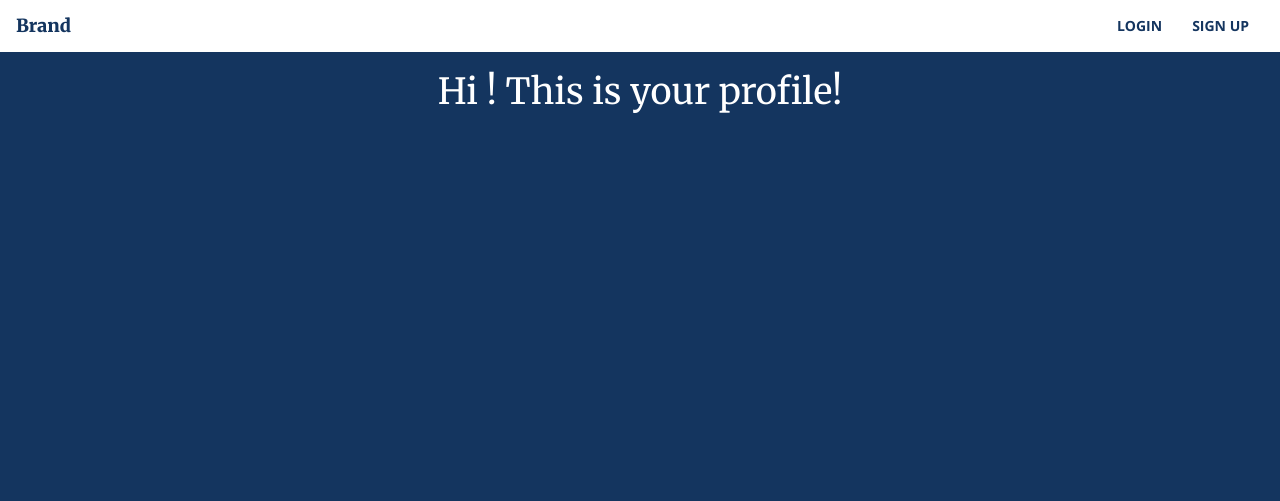
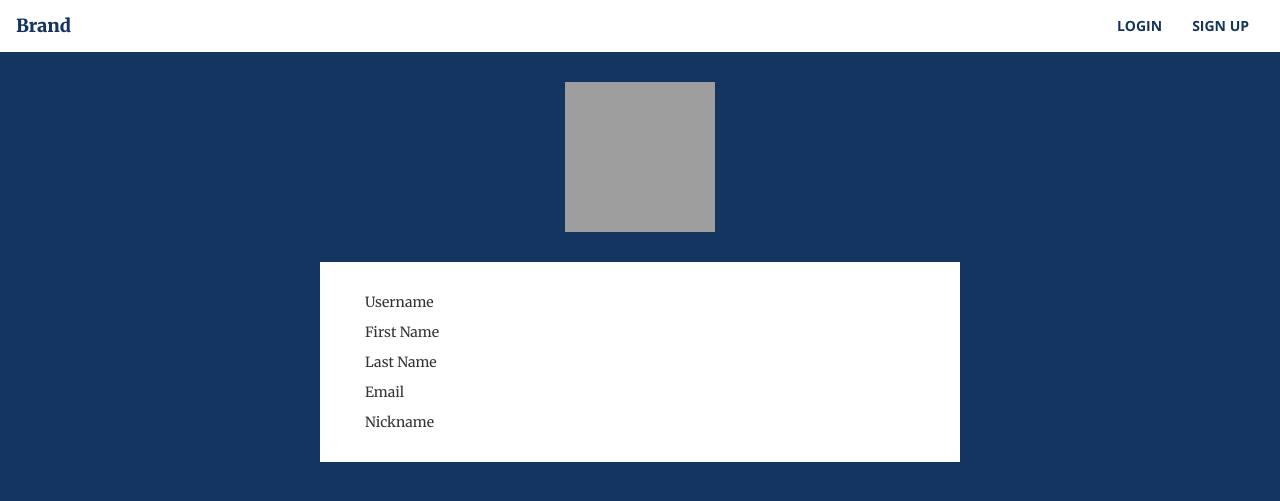
Before and after one commit to jaredasch/Social-Platform-Tutorial, a Flask app: template app/templates/user/profile.html in a window 1280 px wide. Shown: the top 501 px of the page. Run offline with Flask 2, Linux system fonts and the light colour scheme; the template is opened without the code that fills it, so the values that code supplies are empty; some libraries are stand-ins or nearby versions; grey boxes are pictures that could not be loaded.

Commit message:
Profile pages, fixed dates, moved posts

```diff
--- a/app/forms.py
+++ b/app/forms.py
@@ -31,6 +31,7 @@
     confirm_password = PasswordField("Password", validators=[DataRequired(), EqualTo('password')])
     submit = SubmitField()
 
+
 class PostForm(Form):
-    text = TextAreaField ('Post', validators=[DataRequired()])
+    body = TextAreaField ('Post', validators=[DataRequired()])
     submit = SubmitField()
--- a/app/static/css/base.css
+++ b/app/static/css/base.css
@@ -161,6 +161,19 @@
     color: #14355f
 }
 
+.auth-form textarea {
+    resize: none;
+    -webkit-box-sizing: border-box;
+    -moz-box-sizing: border-box;
+    box-sizing: border-box;
+    width: 100%;
+    border: none;
+}
+
+.auth-form textarea:focus {
+    outline: none;
+}
+
 form p {
     margin-top: 20px;
     text-align: center;
@@ -172,10 +185,76 @@
     color: darkred !important
 }
 
-#mainNav {
-    position: relative
+.profile-container {
+    margin: 20px auto auto auto;
+    width: 50%;
+    background-color: white;
+    padding: 20px;
 }
 
-form table tr td {
-    width: 50%
+.profile-container .profile-row div {
+    width: 50%;
 }
+
+.profile-container .profile-row {
+    margin: 10px;
+}
+
+.profile-container .profile-row .profile-value {
+    font-family: 'Open Sans', 'Helvetica Neue', Arial, sans-serif !important;
+}
+
+.profile-pic {
+    background-size: cover !important;
+    width: 150px;
+    height: 150px;
+    margin: 30px auto;
+}
+
+.post {
+    margin: 30px auto auto auto;
+    width: 50%;
+    background-color: white;
+    padding: 20px;
+}
+
+.name {
+    color: rgba(0, 75, 150, 0.8);
+    font-size: 1.1em !important;
+}
+
+.post a {
+    font-family: 'Merriweather', 'Helvetica Neue', Arial, sans-serif;
+    font-size: 1.1em;
+}
+
+.post .post-body {
+    padding: 10px 10px 0 10px;
+}
+
+.post-content {
+    color: #222 !important;
+    font-size: 0.9em !important;
+    font-family: 'Open Sans', 'Helvetica Neue', Arial, sans-serif !important;
+}
+
+.post .username {
+    padding-left: 1em;
+}
+
+.icon {
+    width: 2em;
+    height: 2em;
+    background-size: cover !important;
+    display: inline-block;
+    float: left;
+    margin: 0 20px 5px 0px;
+}
+
+.post .post-date {
+    font-family: 'Open Sans', 'Helvetica Neue', Arial, sans-serif !important;
+    color: #888 !important;
+    font-size: 12px;
+    margin-top: 10px;
+    margin-bottom: -5px;
+}
--- a/app/templates/base.html
+++ b/app/templates/base.html
@@ -31,9 +31,7 @@
                     <li><a href="{{ url_for("login") }}">Login</a></li>
                     <li><a href="{{ url_for("signup") }}">Sign Up</a></li>
                 {% else %}
-                    <li><a href="{{ url_for("profile") }}"> Hi {{ current_user.fname }}</a></li>
-                    <li><a href="{{ url_for("create") }}"> Make a Post </a></li>
-                    <li><a href="{{ url_for("posts") }}"> Posts </a></li>
+                    <li><a href="{{ url_for("profile", user=current_user.username) }}"> Hi {{ current_user.fname }}</a></li>
                     <li><a href="{{ url_for("logout") }}">Logout</a></li>
                 {% endif %}
             </ul>
--- a/app/templates/user/create.html
+++ b/app/templates/user/create.html
@@ -2,8 +2,8 @@
 {% block content %}
     <form action="{{ url_for("create") }}" method="POST">
         {{ form.hidden_tag() }}
-        {{ form.text(placeholder="Write something........", rows = '10', cols = '10') }}
-        {% for error in form.text.errors %}
+        {{ form.body(placeholder="Write something........", rows = '10', cols = '10') }}
+        {% for error in form.body.errors %}
             <p class="error">{{ error }}</p>
         {% endfor %}
 
--- a/app/templates/user/posts.html
+++ /dev/null
@@ -1,6 +0,0 @@
-{% extends "base.html" %}
-{% block content %}
-    {% for post in posts %}
-    	<div><p>{{ post.author.nickname }} says: <b>{{ post.text }}</b> at <font color = "red"> {{post.date}} </font> </p></div>
-    {% endfor %}
-{% endblock %}
--- a/app/templates/user/profile.html
+++ b/app/templates/user/profile.html
@@ -1,4 +1,62 @@
 {% extends "base.html" %}
 {% block content %}
-    <h1 align="center"> <font color = "white"> Hi {{name}}! This is your profile! </font> </h1>
+
+    <div class="profile-pic" style="background: url('https://s3.amazonaws.com/FringeBucket/default-user.png') 50% 50% no-repeat;"></div>
+    {% if current_user.username == user.username %}
+        <div class="profile-container">
+            <div class="profile-row row">
+                <div class="profile-label col-lg-6 col-md-6 col-sm-6 col-xs-6">Username</div>
+                <div class="profile-value col-lg-6 col-md-6 col-sm-6 col-xs-6">{{ user.username }}</div>
+            </div>
+            <div class="profile-row row">
+                <div class="profile-label col-lg-6 col-md-6 col-sm-6 col-xs-6">First Name</div>
+                <div class="profile-value col-lg-6 col-md-6 col-sm-6 col-xs-6">{{ user.fname }}</div>
+            </div>
+            <div class="profile-row row">
+                <div class="profile-label col-lg-6 col-md-6 col-sm-6 col-xs-6">Last Name</div>
+                <div class="profile-value col-lg-6 col-md-6 col-sm-6 col-xs-6">{{ user.lname }}</div>
+            </div>
+            <div class="profile-row row">
+                <div class="profile-label col-lg-6 col-md-6 col-sm-6 col-xs-6">Email</div>
+                <div class="profile-value col-lg-6 col-md-6 col-sm-6 col-xs-6">{{ user.email }}</div>
+            </div>
+            <div class="profile-row row">
+                <div class="profile-label col-lg-6 col-md-6 col-sm-6 col-xs-6">Nickname</div>
+                <div class="profile-value col-lg-6 col-md-6 col-sm-6 col-xs-6profile-value">{{ user.nickname }}</div>
+            </div>
+        </div>
+    {% else %}
+        <div class="profile-container">
+            <div class="profile-row row">
+                <div class="profile-label col-lg-6 col-md-6 col-sm-6 col-xs-6">Username</div>
+                <div class="profile-value col-lg-6 col-md-6 col-sm-6 col-xs-6">{{ user.username }}</div>
+            </div>
+            <div class="profile-row row">
+                <div class="profile-label col-lg-6 col-md-6 col-sm-6 col-xs-6">First Name</div>
+                <div class="profile-value col-lg-6 col-md-6 col-sm-6 col-xs-6">{{ user.fname }}</div>
+            </div>
+            <div class="profile-row row">
+                <div class="profile-label col-lg-6 col-md-6 col-sm-6 col-xs-6">Last Name</div>
+                <div class="profile-value col-lg-6 col-md-6 col-sm-6 col-xs-6">{{ user.lname }}</div>
+            </div>
+            <div class="profile-row row">
+                <div class="profile-label col-lg-6 col-md-6 col-sm-6 col-xs-6">Email</div>
+                <div class="profile-value col-lg-6 col-md-6 col-sm-6 col-xs-6">{{ user.email }}</div>
+            </div>
+            <div class="profile-row row">
+                <div class="profile-label col-lg-6 col-md-6 col-sm-6 col-xs-6">Nickname</div>
+                <div class="profile-value col-lg-6 col-md-6 col-sm-6 col-xs-6profile-value">{{ user.nickname }}</div>
+            </div>
+        </div>
+    {% endif %}
+    {% for post in posts %}
+        <div class="post">
+            <div class="icon" style="background: url('https://s3.amazonaws.com/FringeBucket/default-user.png') 50% 50% no-repeat;"></div>
+            <a href="{{ url_for("profile", user=post.author.username) }}">{{ post.author.nickname }}</a><span class="username">{{ post.author.username }}</span>
+            <div class="post-body">
+                <p class="post-content">{{ post.body }}</p>
+            </div>
+            <p class="post-date">{{ post.date.strftime('%I:%M %p %B %d, %Y') }}</p>
+        </div>
+    {% endfor %}
 {% endblock %}
--- a/app/views.py
+++ b/app/views.py
@@ -1,19 +1,23 @@
 from app import app, models, db, lm
-from flask import render_template, flash, redirect, session, request, url_for, g
+from flask import render_template, flash, redirect, session, request, url_for
 from flask_login import login_user, login_required, logout_user, current_user, login_required
 from .forms import SignupForm, LoginForm, PostForm
-from .models import User
 import datetime
 
+lm.login_view = "login"
 
 
 @lm.user_loader
 def load_user(id):
     return models.User.query.get(int(id))
 
+
 @app.route('/', methods=['GET'])
+@login_required
 def index():
-    return render_template("base.html", title="Home", session=session)
+    posts = models.Post.query.order_by("date desc").all()
+    form = PostForm()
+    return render_template("user/index.html", title='Home', posts=posts, form=form)
 
 
 @app.route('/signup', methods=['GET', 'POST'])
@@ -42,32 +46,28 @@
         return redirect(request.args.get("next") or url_for("index"))
     return render_template("general/login.html", title="Log In", form=form)
 
-@app.route('/profile')
+
+@app.route('/profile/<user>')
 @login_required
-def profile():
-    g.user = current_user.fname
-    return render_template("user/profile.html", name = g.user, title = g.user + "'s Profile")
+def profile(user):
+    if models.User.query.filter_by(username=user).count() == 0:
+        return redirect(url_for("index"))
+    user = models.User.query.filter_by(username=user).one()
+    posts = models.Post.query.filter_by(author=user)
+    return render_template("user/profile.html", user=user, posts=posts, title=user.fname + "'s Profile")
 
-@app.route('/create', methods=['GET', 'POST'])
+
+@app.route('/post', methods=['POST'])
 @login_required
-def create():
+def post():
     form = PostForm()
-    if form.validate_on_submit():
-        new_post = models.Posts(text = form.text.data, date = datetime.datetime.utcnow(), author = current_user)
+    if form.validate():
+        new_post = models.Post(body=form.body.data, date=datetime.datetime.utcnow(), author=current_user)
         db.session.add(new_post)
         db.session.commit()
-        return redirect(url_for("posts"))
-    if request.method == "GET":
-        return render_template("user/create.html", title="Create A Post", form=form)
-    return render_template("user/create.html", title="Create A Post", form=form)
-
-
-@app.route('/posts')
-@login_required
-def posts():
-    current_userID = current_user.id
-    user_posts = models.Posts.query.filter_by(userID = current_userID)
-    return render_template("user/posts.html", title = 'Posts', posts = user_posts)
+        return redirect(url_for("index"))
+    print form.body.errors
+    return redirect(url_for("index"))
 
 
 @app.route('/logout', methods=['GET'])
```
Also changed, not shown: app/models.py (+4 -3 lines), app/templates/user/index.html (added, +18 -0 lines).
